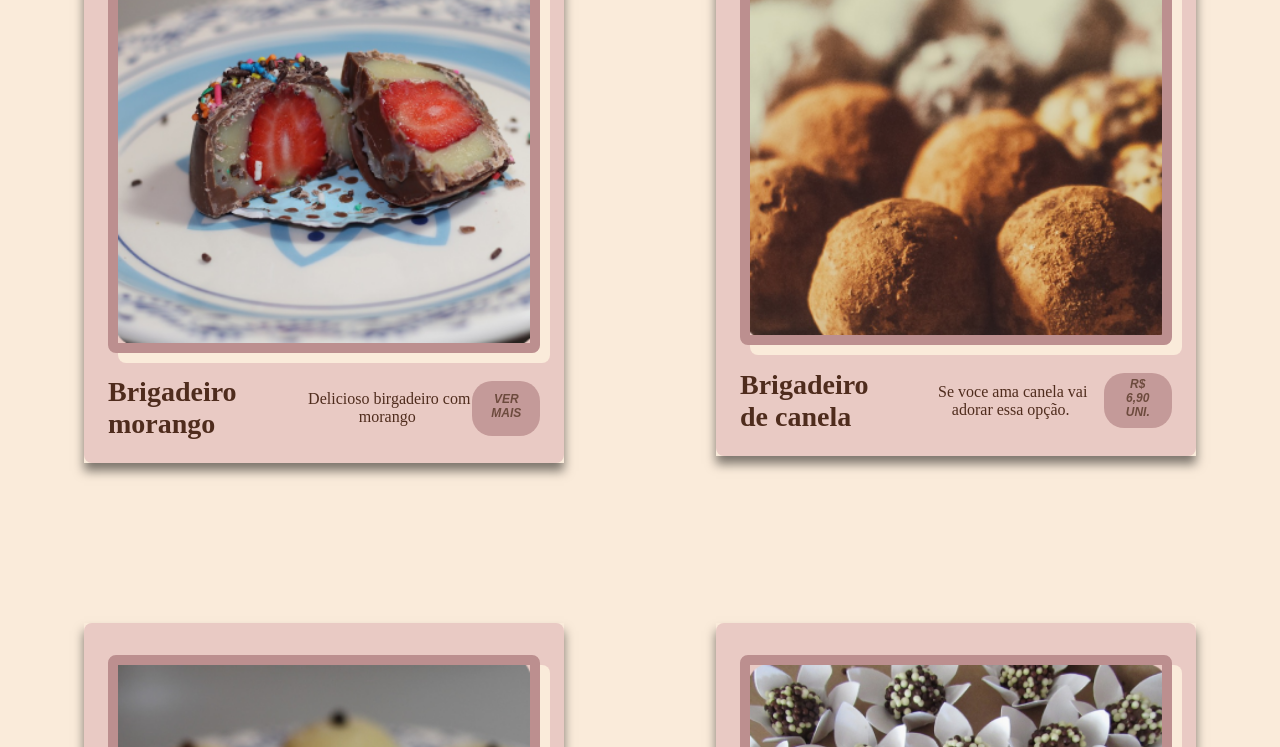
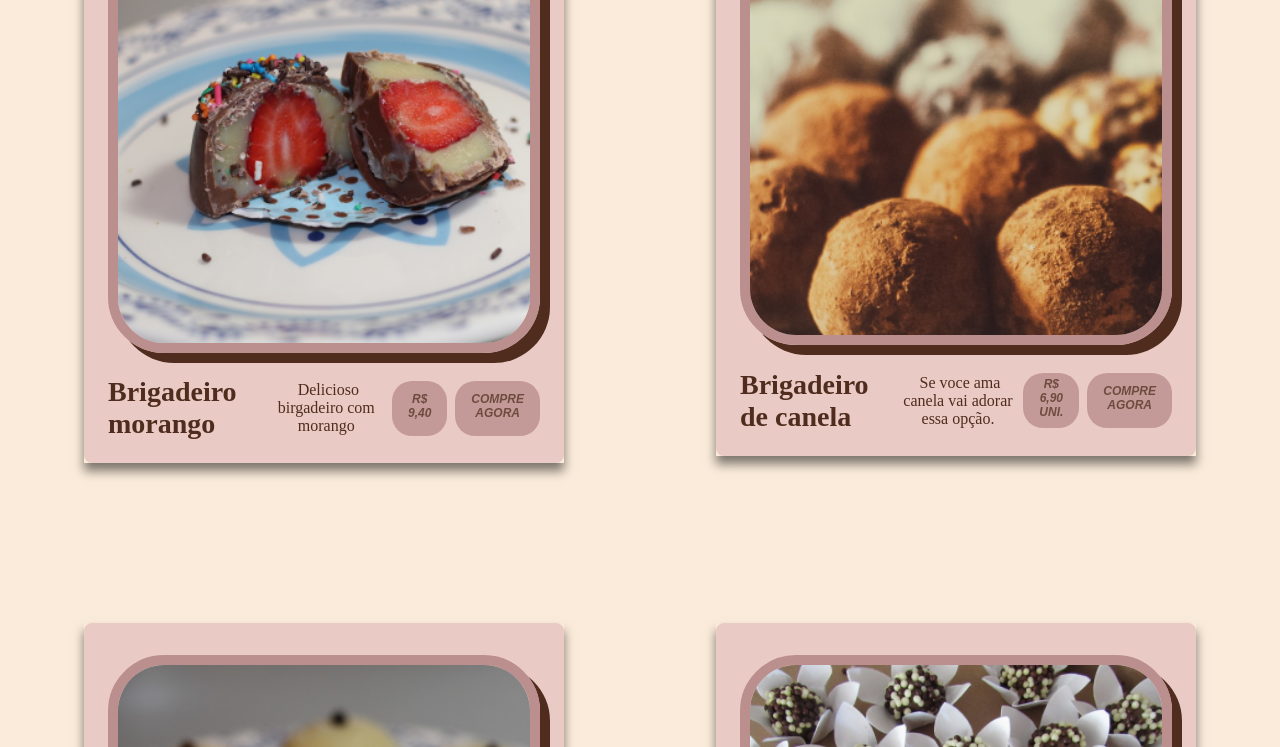
Before and after one commit to 2023-senai-sp-ford-enter/t3-codeplay-websiteConfeitaria, a plain HTML site: page catalogbrig.html in a window 1280 px wide. Shown: the part 629-1376 px from the top of the page. Drawn offline with Linux system fonts and the light colour scheme.

Commit message:
catalogo ok

```diff
--- a/catalog.css/catalog.css
+++ b/catalog.css/catalog.css
@@ -151,12 +151,12 @@ body {
     width: 100%;
     height: 100%;
     object-fit: cover;
-    border-radius: 0.5rem;
+    border-radius: 3.5rem;
     margin-top: 2rem;
     border: 10px solid rosybrown;
     transition: 1s;font-size: 10px;
     cursor: pointer;
-    box-shadow: 10px 10px  #FAEBDA;
+    box-shadow: 10px 10px #4f2c1d;
 
 }
 
@@ -189,6 +189,11 @@ body {
 
 }
 
+.conteudoCard button {
+   margin-left: 0.5rem;
+
+}
+
 
 .conteudoCard>a>button {
     height: 55px;
@@ -199,14 +204,13 @@ body {
     color: #4f2c1d;
     font-size: 12px;
     text-transform: uppercase;
-    transition: 0.5s;
+    transition: 3.5s;
     font-style: italic;
     border-radius: 150px;
     background-color: rosybrown;
     border-radius: 20px;
-    transition: 1.5s;
+    transition: 4.5s;
     opacity: 80%;
-
 
 }
 
--- a/catalogbrig.html
+++ b/catalogbrig.html
@@ -45,7 +45,8 @@
                         <div class="conteudoCard">
                             <h1>Brigadeiro morango</h1>
                             <p> Delicioso birgadeiro com morango</p>
-                            <a href=""><button>Ver mais</button></a>
+                            <a href=""><button> R$ 9,40</button></a>
+                            <a href="login.html"><button>Compre agora</button></a>
                         </div>
                     </div>
                 </div>
@@ -62,6 +63,7 @@
                                 <h1>Brigadeiro de canela</h1>
                                 <p> Se voce ama canela vai adorar essa opção.</p>
                                 <a href="catalog.html"><button>R$ 6,90 uni.</button></a>
+                                <a href="login.html"><button>Compre agora</button></a>
                             </div>
                         </div>
                     </div>
@@ -78,6 +80,7 @@
                                     <h1>Beijinho com canela</h1>
                                     <p> Delicioso Beijinho </p>
                                     <a href="catalog.html"><button>R$ 6,90 uni.</button></a>
+                                    <a href="login.html"><button>Compre agora</button></a>
                                 </div>
                             </div>
                         </div>
@@ -93,6 +96,7 @@
                                         <h1>BRIGADEIRO festa</h1>
                                         <p> O melhor brigadeiro para festa</p>
                                         <a href="catalog.html"><button>R$ 6,90 uni.</button></a>
+                                        <a href="login.html"><button>Compre agora</button></a>
                                     </div>
                                 </div>
                             </div>
@@ -109,6 +113,7 @@
                                         <h1>Brigadeiro com recheio</h1>
                                         <p> O melhor brigadeiro</p>
                                         <a href="catalog.html"><button>R$ 6,90 uni.</button></a>
+                                        <a href="login.html"><button>Compre agora</button></a>
                                     </div>
                                 </div>
                             </div>
@@ -124,6 +129,7 @@
                                         <h1>Brigadeiro colorido</h1>
                                         <p> Brigadeiro colorido</p>
                                         <a href="catalog.html"><button>R$ 6,90 uni.</button></a>
+                                        <a href="login.html"><button>Compre agora</button></a>
                                     </div>
                                 </div>
                             </div>
```
Also changed, not shown: catalogbcakes.html (+6 -0 lines), catalogcupcakes.html (+6 -0 lines), catalogicecream.html (+7 -1 lines).
